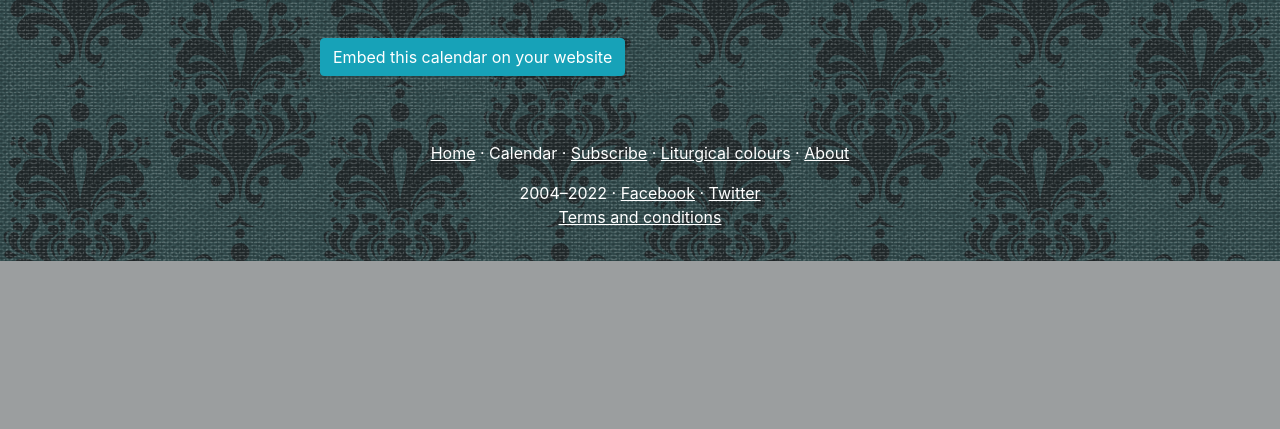
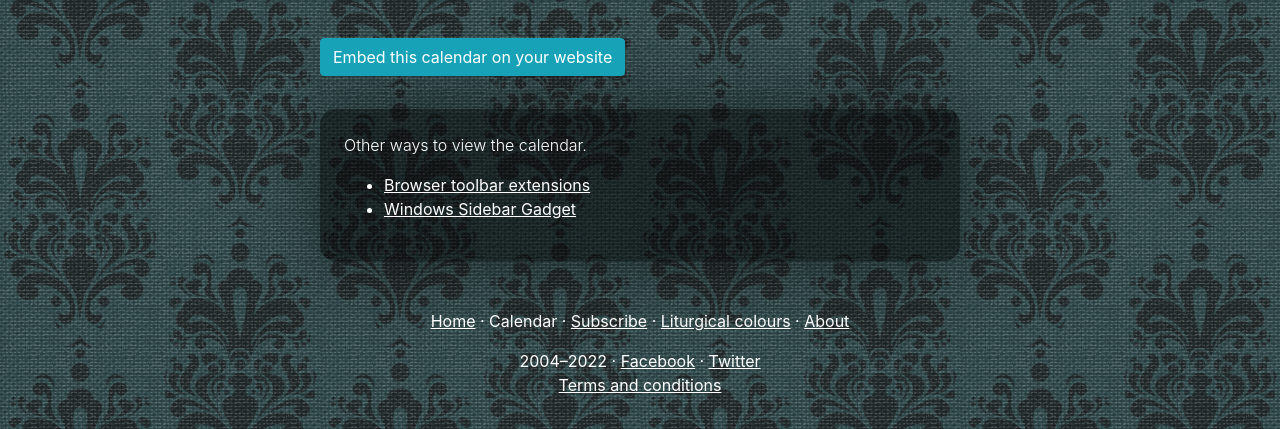
Before and after one commit to garethjmsaunders/sec-digital-calendar-website, a PHP site: page /calendar/ in a window 1280 px wide. Shown: the part 932-1361 px from the top of the page. Before the commit the page ends 1193 px from the top, so only its background shows below. Run offline with PHP 8.4, Linux system fonts and the light colour scheme.

Commit message:
FEAT (Calendar) Add links to gadgets
Add links beneath calendar to toolbar extensions and Windows gadget

```diff
--- a/calendar/index.php
+++ b/calendar/index.php
@@ -70,6 +70,13 @@
                 <textarea id="embed" class="embed-calendar-code">&lt;iframe src="https://calendar.google.com/calendar/embed?height=600&amp;wkst=1&amp;bgcolor=%23ffffff&amp;ctz=Europe%2FLondon&amp;src=MXU3ZWRybnNqcm1kdHFzNGswbjc5c2Y2ZzBAZ3JvdXAuY2FsZW5kYXIuZ29vZ2xlLmNvbQ&amp;color=%23336699&amp;hl=en_GB&amp;showTz=1&amp;showCalendars=0&amp;showTabs=1&amp;showPrint=1&amp;showDate=1&amp;showNav=1&amp;showTitle=0" style="border:solid 1px #777" width="640" height="600" frameborder="0" scrolling="no"&gt;&lt;/iframe&gt;</textarea>
             </div>
             <hr class="deep">
+            <div class="inner cover">
+                <p>Other ways to view the calendar.</p>
+                <ul>
+                    <li><a href="../extension">Browser toolbar extensions</a></li>
+                    <li><a href="../gadget">Windows Sidebar Gadget</a></li>
+                </ul>
+            </div>
         </main>
 
         <footer>
```
